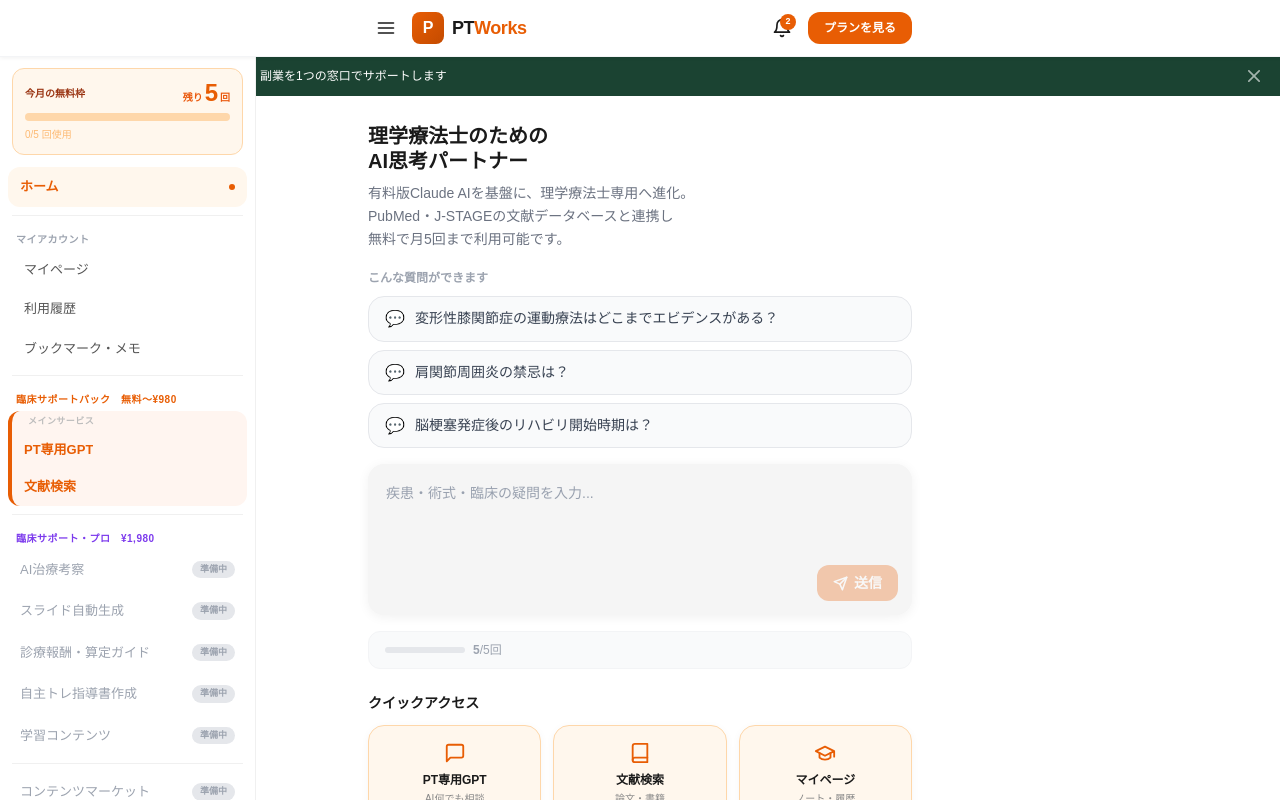
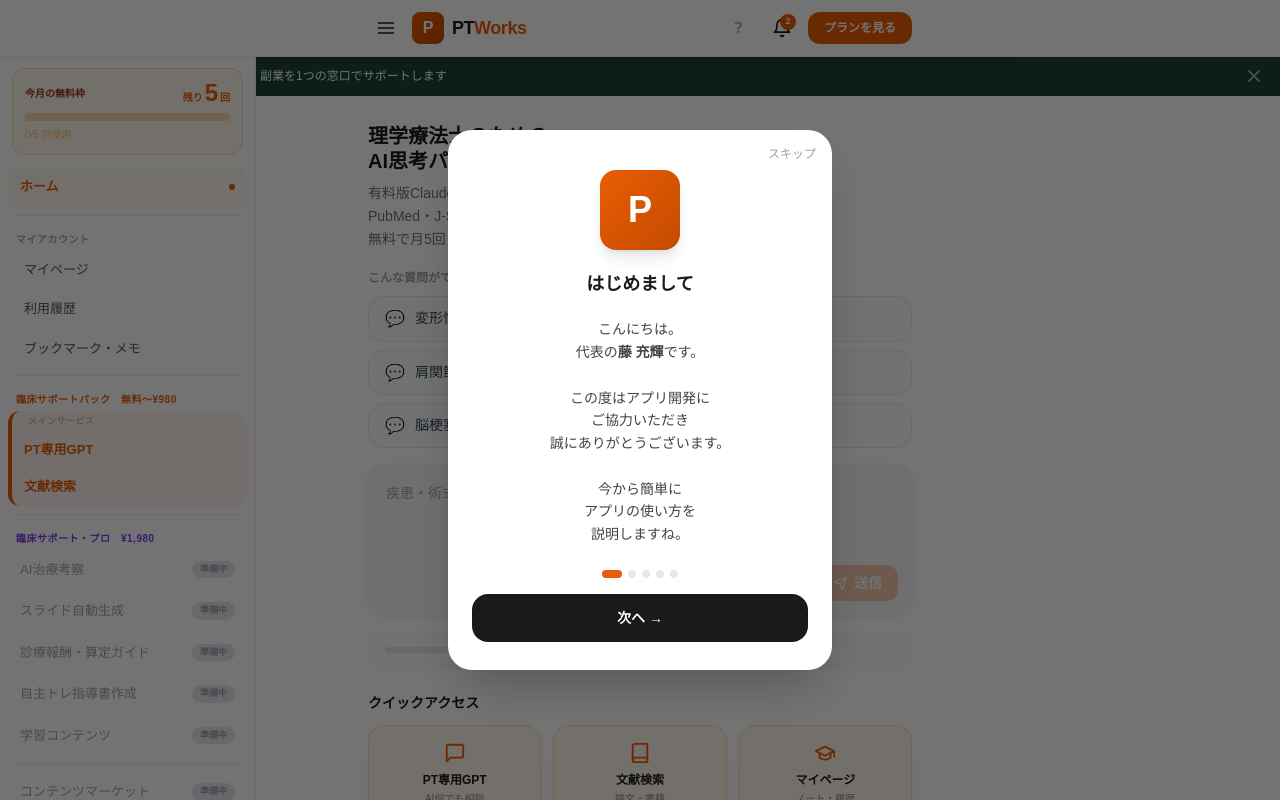
Before and after one commit to ptworks-mitsuki/ptworks-app, a Next.js app: page / in a window 1280 px wide. Shown: the top 800 px of the page. Built offline with nearby package versions, Linux system fonts and the light colour scheme.

Commit message:
初回オンボーディング 挨拶スライド追加・使い方説明強化

```diff
--- a/app/page.tsx
+++ b/app/page.tsx
@@ -3,6 +3,7 @@
 import { useState, useEffect, useRef } from "react";
 import { useRouter } from "next/navigation";
 import { Sidebar } from "@/components/Sidebar";
+import { OnboardingModal, isOnboardingDone } from "@/components/OnboardingModal";
 import { useFreeQuota } from "@/hooks/useFreeQuota";
 import { loadRecentTopics, deleteRecentTopic } from "@/lib/recent-topics";
 
@@ -147,6 +148,8 @@ export default function HomePage() {
   const [recentItems,  setRecentItems]  = useState<RecentItem[]>([]);
   const [deleteToast,      setDeleteToast]      = useState(false);
   const [comingSoonToast,  setComingSoonToast]  = useState(false);
+  const [showOnboarding,   setShowOnboarding]   = useState(false);
+  const [onboardingHelp,   setOnboardingHelp]   = useState(false);
   const deleteToastTimer = useRef<ReturnType<typeof setTimeout> | undefined>(undefined);
   const comingSoonTimer  = useRef<ReturnType<typeof setTimeout> | undefined>(undefined);
 
@@ -157,6 +160,11 @@ export default function HomePage() {
 
   const unread = NOTIFICATIONS.filter(n => !n.read).length;
   const isLow  = remaining <= 2;
+
+  // ── 初回オンボーディング ──
+  useEffect(() => {
+    if (!isOnboardingDone()) setShowOnboarding(true);
+  }, []);
 
   // ── localStorage 読み込み ──
   useEffect(() => {
@@ -265,6 +273,12 @@ export default function HomePage() {
           </div>
 
           <div className="flex items-center gap-2">
+            <button
+              onClick={() => { setOnboardingHelp(true); setShowOnboarding(true); }}
+              className="w-9 h-9 flex items-center justify-center rounded-full hover:bg-gray-100 transition text-sm font-black"
+              style={{ color: "#9CA3AF" }} aria-label="使い方を見る">
+              ？
+            </button>
             <div ref={notifRef} className="relative">
               <button onClick={() => setShowNotif(v => !v)}
                 className="relative w-9 h-9 flex items-center justify-center rounded-full hover:bg-gray-100 transition"
@@ -540,6 +554,14 @@ export default function HomePage() {
         </div>
       )}
 
+      {/* オンボーディングモーダル */}
+      {showOnboarding && (
+        <OnboardingModal
+          helpMode={onboardingHelp}
+          onClose={() => { setShowOnboarding(false); setOnboardingHelp(false); }}
+        />
+      )}
+
     </div>
   );
 }
--- /dev/null
+++ b/components/OnboardingModal.tsx
@@ -0,0 +1,267 @@
+"use client";
+
+import { useState } from "react";
+import { useRouter } from "next/navigation";
+
+const ONBOARDING_KEY = "onboarding_completed";
+
+export function markOnboardingDone() {
+  try { localStorage.setItem(ONBOARDING_KEY, "true"); } catch { /* ignore */ }
+}
+
+export function isOnboardingDone(): boolean {
+  try { return !!localStorage.getItem(ONBOARDING_KEY); } catch { return false; }
+}
+
+// ─── アイコン ─────────────────────────────────────────────────────────────
+
+function IconLogo() {
+  return (
+    <div className="w-20 h-20 rounded-2xl flex items-center justify-center text-white font-black text-4xl shadow-lg"
+      style={{ background: "linear-gradient(135deg, #E85D04, #c44b00)" }}>
+      P
+    </div>
+  );
+}
+
+function IconChat() {
+  return (
+    <svg width="44" height="44" viewBox="0 0 24 24" fill="none" stroke="currentColor" strokeWidth="1.8" strokeLinecap="round" strokeLinejoin="round">
+      <path d="M21 15a2 2 0 0 1-2 2H7l-4 4V5a2 2 0 0 1 2-2h14a2 2 0 0 1 2 2z"/>
+    </svg>
+  );
+}
+
+function IconBook() {
+  return (
+    <svg width="44" height="44" viewBox="0 0 24 24" fill="none" stroke="currentColor" strokeWidth="1.8" strokeLinecap="round" strokeLinejoin="round">
+      <path d="M4 19.5A2.5 2.5 0 0 1 6.5 17H20"/><path d="M6.5 2H20v20H6.5A2.5 2.5 0 0 1 4 19.5v-15A2.5 2.5 0 0 1 6.5 2z"/>
+    </svg>
+  );
+}
+
+function IconNote() {
+  return (
+    <svg width="44" height="44" viewBox="0 0 24 24" fill="none" stroke="currentColor" strokeWidth="1.8" strokeLinecap="round" strokeLinejoin="round">
+      <path d="M14 2H6a2 2 0 0 0-2 2v16a2 2 0 0 0 2 2h12a2 2 0 0 0 2-2V8z"/><polyline points="14 2 14 8 20 8"/><line x1="16" y1="13" x2="8" y2="13"/><line x1="16" y1="17" x2="8" y2="17"/><polyline points="10 9 9 9 8 9"/>
+    </svg>
+  );
+}
+
+function IconStart() {
+  return (
+    <svg width="44" height="44" viewBox="0 0 24 24" fill="none" stroke="currentColor" strokeWidth="1.8" strokeLinecap="round" strokeLinejoin="round">
+      <circle cx="12" cy="12" r="10"/><polygon points="10 8 16 12 10 16 10 8"/>
+    </svg>
+  );
+}
+
+// ─── 吹き出し ─────────────────────────────────────────────────────────────
+
+function Bubble({ text }: { text: string }) {
+  return (
+    <div className="inline-block px-3 py-2 rounded-xl text-xs leading-snug"
+      style={{ background: "#F3F4F6", color: "#555" }}>
+      「{text}」
+    </div>
+  );
+}
+
+// ─── スライド定義 ─────────────────────────────────────────────────────────
+
+interface Slide {
+  icon: React.ReactNode;
+  title: string;
+  body: React.ReactNode;
+  warm?: boolean;
+}
+
+const SLIDES: Slide[] = [
+  {
+    warm: true,
+    icon: <IconLogo />,
+    title: "はじめまして",
+    body: (
+      <p className="text-sm leading-relaxed text-center" style={{ color: "#444" }}>
+        こんにちは。<br />
+        代表の<strong>藤 充輝</strong>です。<br /><br />
+        この度はアプリ開発に<br />
+        ご協力いただき<br />
+        誠にありがとうございます。<br /><br />
+        今から簡単に<br />
+        アプリの使い方を<br />
+        説明しますね。
+      </p>
+    ),
+  },
+  {
+    icon: <IconChat />,
+    title: "PT専用GPT",
+    body: (
+      <div className="space-y-4 w-full">
+        <p className="text-sm leading-relaxed text-center" style={{ color: "#444" }}>
+          疾患・術式・臨床の疑問を<br />
+          何でも質問できます。<br />
+          教科書・ガイドラインをもとに<br />
+          AIが一緒に考えます。
+        </p>
+        <div className="flex flex-col gap-2 items-center">
+          <Bubble text="肩関節周囲炎の禁忌は？" />
+          <Bubble text="変形性膝関節症の運動療法は？" />
+        </div>
+      </div>
+    ),
+  },
+  {
+    icon: <IconBook />,
+    title: "文献検索",
+    body: (
+      <div className="space-y-4 w-full">
+        <p className="text-sm leading-relaxed text-center" style={{ color: "#444" }}>
+          論文・参考書を検索できます。<br />
+          気になった文献は<br />
+          そのまま詳しく確認できます。
+        </p>
+        <div className="flex flex-col gap-2 items-center">
+          <Bubble text="脳梗塞 リハビリ" />
+          <Bubble text="肩 野球" />
+        </div>
+      </div>
+    ),
+  },
+  {
+    icon: <IconNote />,
+    title: "マイノート",
+    body: (
+      <div className="space-y-4 w-full">
+        <p className="text-sm leading-relaxed text-center" style={{ color: "#444" }}>
+          気になった回答・文献を<br />
+          保存・メモできます。<br />
+          自分だけの臨床ノートを<br />
+          作っていけます。
+        </p>
+        <div className="flex justify-center">
+          <div className="px-4 py-3 rounded-xl text-xs text-center leading-relaxed"
+            style={{ background: "#F3F4F6", color: "#555", maxWidth: "220px" }}>
+            回答画面の「ノートに保存」を<br />タップするだけです
+          </div>
+        </div>
+      </div>
+    ),
+  },
+  {
+    icon: <IconStart />,
+    title: "まずは質問してみましょう",
+    body: (
+      <p className="text-sm leading-relaxed text-center" style={{ color: "#444" }}>
+        「PT専用GPT」から<br />
+        気になることを自由に<br />
+        入力してみてください。
+      </p>
+    ),
+  },
+];
+
+// ─── メインコンポーネント ──────────────────────────────────────────────────
+
+interface Props {
+  onClose: () => void;
+  /** ヘルプ経由の場合は最終スライドで遷移しない */
+  helpMode?: boolean;
+}
+
+export function OnboardingModal({ onClose, helpMode = false }: Props) {
+  const router = useRouter();
+  const [slide, setSlide] = useState(0);
+  const total = SLIDES.length;
+  const current = SLIDES[slide];
+  const isLast = slide === total - 1;
+
+  const handleNext = () => {
+    if (isLast) {
+      markOnboardingDone();
+      onClose();
+      if (!helpMode) router.push("/pt-gpt");
+    } else {
+      setSlide(s => s + 1);
+    }
+  };
+
+  const handleSkip = () => {
+    markOnboardingDone();
+    onClose();
+  };
+
+  return (
+    <div
+      className="fixed inset-0 z-[500] flex items-center justify-center px-4"
+      style={{ background: "rgba(0,0,0,0.55)" }}
+    >
+      <div
+        className="relative w-full max-w-sm rounded-3xl bg-white shadow-2xl overflow-hidden"
+        style={{ maxHeight: "90vh" }}
+      >
+        {/* スキップ */}
+        <button
+          onClick={handleSkip}
+          className="absolute top-4 right-4 text-xs text-gray-400 hover:text-gray-600 transition z-10"
+        >
+          スキップ
+        </button>
+
+        {/* コンテンツ */}
+        <div className="flex flex-col items-center px-6 pt-10 pb-6" style={{ minHeight: "420px" }}>
+
+          {/* アイコン */}
+          <div className="mb-5 flex items-center justify-center"
+            style={{ color: current.warm ? undefined : "#E85D04" }}>
+            {current.icon}
+          </div>
+
+          {/* タイトル */}
+          <h2 className="text-lg font-black mb-5 text-center" style={{ color: "#1A1A1A" }}>
+            {current.title}
+          </h2>
+
+          {/* 本文 */}
+          <div className="flex-1 flex items-start justify-center w-full">
+            {current.body}
+          </div>
+        </div>
+
+        {/* インジケーター */}
+        <div className="flex justify-center gap-1.5 pb-4">
+          {Array.from({ length: total }).map((_, i) => (
+            <button
+              key={i}
+              onClick={() => setSlide(i)}
+              className="rounded-full transition-all duration-300"
+              style={{
+                width:      i === slide ? "20px" : "8px",
+                height:     "8px",
+                background: i === slide ? "#E85D04" : "#E5E7EB",
+              }}
+            />
+          ))}
+        </div>
+
+        {/* ボタン */}
+        <div className="px-6 pb-7">
+          <button
+            onClick={handleNext}
+            className="w-full py-3.5 rounded-2xl font-black text-white text-sm transition hover:opacity-90 active:scale-95"
+            style={{
+              background: isLast
+                ? "linear-gradient(135deg, #E85D04, #c44b00)"
+                : "#1A1A1A",
+              fontSize: isLast ? "15px" : "14px",
+              boxShadow: isLast ? "0 4px 16px rgba(232,93,4,0.35)" : undefined,
+            }}
+          >
+            {isLast ? "はじめる →" : "次へ →"}
+          </button>
+        </div>
+      </div>
+    </div>
+  );
+}
--- a/components/PtGptChat.tsx
+++ b/components/PtGptChat.tsx
@@ -930,7 +930,7 @@ export function PtGptChat({ initialQuery, sessionId, onClear }: PtGptChatProps)
 
             {/* 4. よく使う質問タグ */}
             <div className="mb-5 mt-5">
-              <p className="text-xs font-bold text-gray-400 mb-2 text-center">よく使う質問</p>
+              <p className="text-xs font-bold text-gray-400 mb-2 text-center">こんな質問ができます</p>
               <div className="flex flex-wrap gap-2 justify-center">
                 {QUICK_TAGS.map(tag => (
                   <button key={tag} onClick={() => void handleSend(tag)}
```
